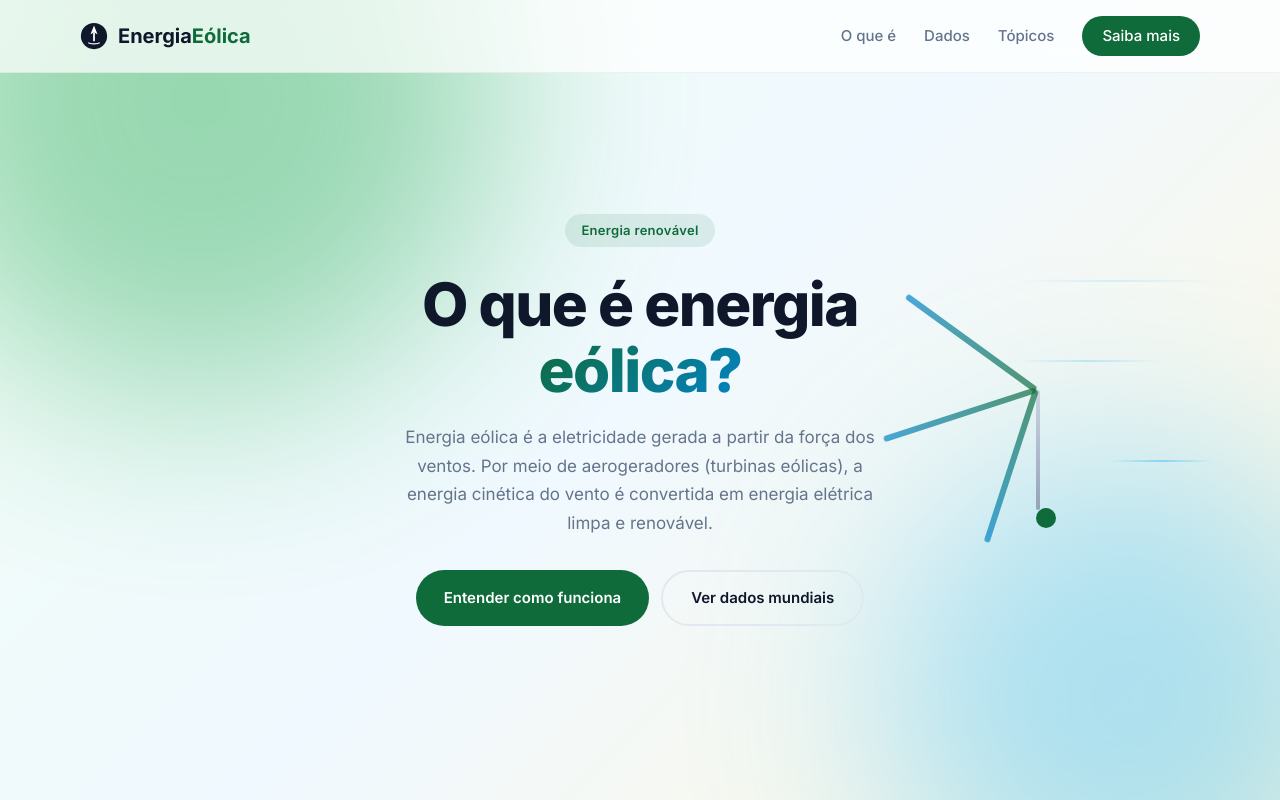
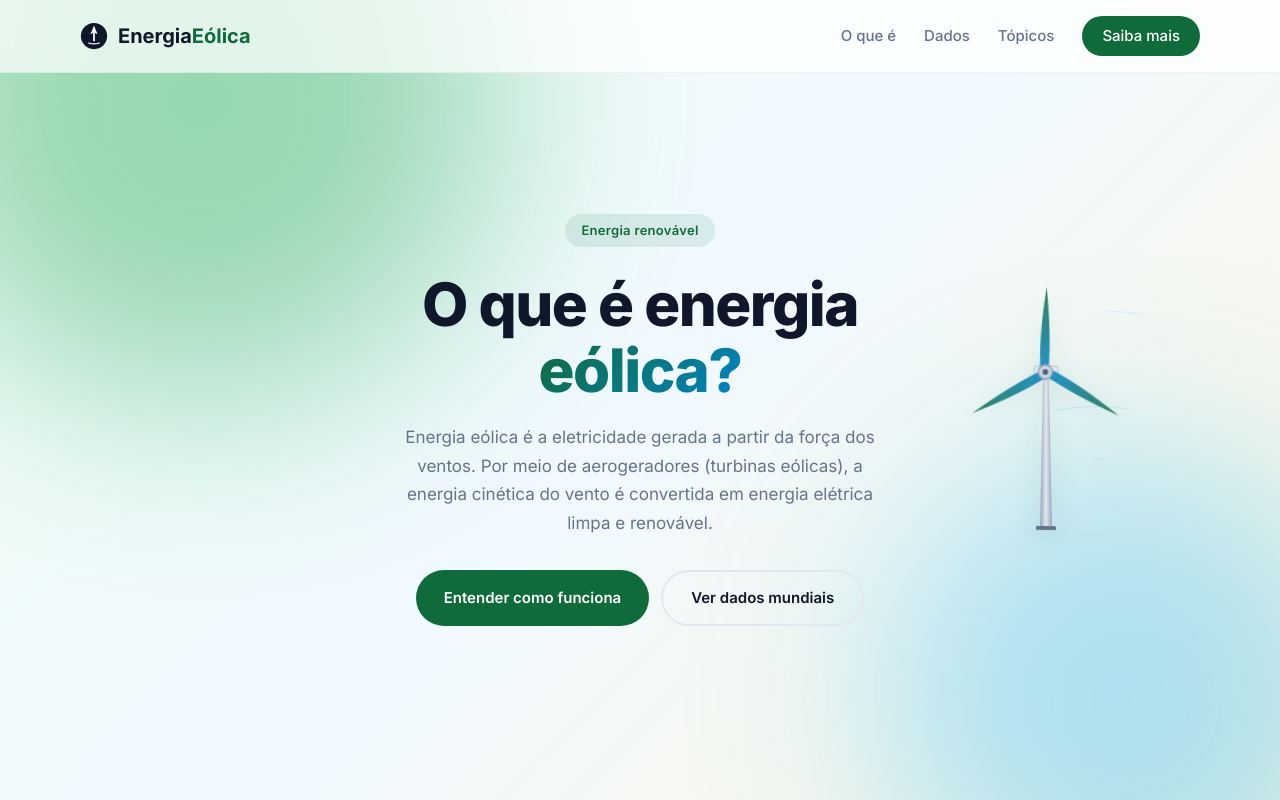
Before and after one commit to VitaoDeveloper/Energy_Site, a React (Vite) app: page / in a window 1280 px wide. Shown: the top 800 px of the page. Built offline with nearby package versions, Linux system fonts and the light colour scheme.

Commit message:
Navbar unificado + turbina SVG animada

```diff
--- a/src/App.css
+++ b/src/App.css
@@ -215,64 +215,77 @@
   z-index: 1;
 }
 
-.turbine {
-  position: absolute;
-  top: 50%;
-  left: 50%;
-  margin-top: -10px;
-  margin-left: -10px;
+.turbine-wrapper {
+  position: relative;
+  width: 100%;
+  height: 100%;
+  display: flex;
+  align-items: center;
+  justify-content: center;
+  perspective: 1000px;
 }
 
-.blade {
-  position: absolute;
-  width: 6px;
-  height: 160px;
-  background: linear-gradient(to top, var(--green-deep), var(--sky-blue));
-  border-radius: 999px;
-  transform-origin: bottom center;
-  opacity: 0.7;
-  top: -160px;
-  left: -3px;
+.turbine-svg {
+  width: 200px;
+  height: auto;
+  transform: perspective(800px) rotateY(-4deg);
+  filter: drop-shadow(0 4px 12px rgba(15,107,58,0.12));
+  transition: transform 0.8s ease;
 }
 
-.blade-1 { transform: rotate(0deg); animation: spin 4s linear infinite; }
-.blade-2 { transform: rotate(120deg); animation: spin 4s linear infinite; }
-.blade-3 { transform: rotate(240deg); animation: spin 4s linear infinite; }
+.turbine-svg:hover {
+  transform: perspective(800px) rotateY(0deg);
+}
+
+/* Rotor animation */
+.rotor {
+  animation: spin 6s cubic-bezier(0.45, 0.05, 0.55, 0.95) infinite;
+  transform-origin: center;
+  transform-box: fill-box;
+}
 
 @keyframes spin {
+  from { transform: rotate(0deg); }
   to { transform: rotate(360deg); }
 }
 
-.tower {
-  width: 4px;
-  height: 120px;
-  background: linear-gradient(to top, #94a3b8, #cbd5e1);
-  border-radius: 999px;
+/* Shadow pulse */
+.shadow-pulse {
+  animation: shadowPulse 4s ease-in-out infinite;
 }
 
-.base-ring {
-  width: 20px;
-  height: 20px;
-  border-radius: 50%;
-  background: var(--green-deep);
-  margin-top: -2px;
+@keyframes shadowPulse {
+  0%, 100% { opacity: 0.06; transform: scaleX(1); }
+  50% { opacity: 0.14; transform: scaleX(1.15); }
 }
 
-.wind-line {
-  position: absolute;
-  height: 2px;
-  background: linear-gradient(to right, transparent, var(--sky-mid), transparent);
-  border-radius: 2px;
-  opacity: 0.3;
+/* Wind sweeps */
+.wind-sweeps {
+  opacity: 0.4;
 }
 
-.wind-line-1 { width: 200px; top: 20%; right: 0; animation: wind 3s ease-in-out infinite; }
-.wind-line-2 { width: 140px; top: 40%; right: 20%; animation: wind 3s ease-in-out infinite 0.8s; }
-.wind-line-3 { width: 100px; top: 65%; right: 10%; animation: wind 3s ease-in-out infinite 1.6s; }
+.sweep {
+  stroke-dasharray: 80;
+  stroke-dashoffset: 80;
+}
 
-@keyframes wind {
-  0%, 100% { opacity: 0.15; transform: translateX(0); }
-  50% { opacity: 0.5; transform: translateX(30px); }
+.sweep-1 {
+  animation: sweep 3.5s ease-out infinite;
+}
+
+.sweep-2 {
+  animation: sweep 3.5s ease-out infinite 1.2s;
+}
+
+.sweep-3 {
+  animation: sweep 3.5s ease-out infinite 2.4s;
+}
+
+@keyframes sweep {
+  0% { stroke-dashoffset: 80; opacity: 0; }
+  30% { opacity: 0.5; }
+  70% { opacity: 0.5; }
+  100% { stroke-dashoffset: -40; opacity: 0; }
 }
 
 /* ── Hero Logos ── */
@@ -594,16 +607,15 @@
     right: auto;
     top: auto;
     transform: none;
-    width: 200px;
-    height: 240px;
+    width: 180px;
+    height: 220px;
     margin-top: 40px;
   }
 
-  .blade { height: 100px; top: -100px; }
-  .tower { height: 80px; }
-  .wind-line-1 { width: 120px; }
-  .wind-line-2 { width: 80px; }
-  .wind-line-3 { width: 60px; }
+  .turbine-svg {
+    width: 140px;
+    transform: perspective(600px) rotateY(-2deg);
+  }
 
   .stats-grid {
     grid-template-columns: repeat(2, 1fr);
--- a/src/components/Hero.tsx
+++ b/src/components/Hero.tsx
@@ -21,16 +21,50 @@ export default function Hero({ badge, title, subtitle, cta }: HeroProps) {
         <div className="hero-cta">{cta}</div>
       </div>
       <div className="hero-visual">
-        <div className="turbine" role="img" aria-label="Turbina eólica">
-          <div className="blade blade-1" />
-          <div className="blade blade-2" />
-          <div className="blade blade-3" />
-          <div className="tower" />
-          <div className="base-ring" />
+        <div className="turbine-wrapper">
+          <svg viewBox="0 0 200 280" className="turbine-svg" role="img" aria-label="Turbina eólica">
+            <defs>
+              <linearGradient id="bladeGrad" x1="0" y1="0" x2="0" y2="1">
+                <stop offset="0%" stopColor="#0f6b3a" />
+                <stop offset="100%" stopColor="#0284c7" />
+              </linearGradient>
+              <linearGradient id="towerGrad" x1="0" y1="0" x2="1" y2="0">
+                <stop offset="0%" stopColor="#94a3b8" />
+                <stop offset="50%" stopColor="#e2e8f0" />
+                <stop offset="100%" stopColor="#94a3b8" />
+              </linearGradient>
+            </defs>
+
+            {/* Ground shadow */}
+            <ellipse cx="100" cy="274" rx="40" ry="5" className="shadow-pulse" fill="rgba(0,0,0,0.08)" />
+
+            {/* Tower */}
+            <polygon points="94,270 106,270 103,118 97,118" fill="url(#towerGrad)" />
+            <rect x="90" y="266" width="20" height="4" rx="1" fill="#64748b" />
+
+            {/* Nacelle */}
+            <rect x="88" y="106" width="24" height="14" rx="3" fill="#e2e8f0" stroke="#94a3b8" strokeWidth="0.5" />
+
+            {/* Rotor blades */}
+            <g transform="translate(100, 112)">
+              <g className="rotor">
+                <path d="M -5,0 Q -8,-35 -1.5,-85 Q 5,-35 3,0 Z" fill="url(#bladeGrad)" opacity="0.85" />
+                <path d="M -5,0 Q -8,-35 -1.5,-85 Q 5,-35 3,0 Z" fill="url(#bladeGrad)" opacity="0.85" transform="rotate(120)" />
+                <path d="M -5,0 Q -8,-35 -1.5,-85 Q 5,-35 3,0 Z" fill="url(#bladeGrad)" opacity="0.85" transform="rotate(240)" />
+                <circle cx="0" cy="0" r="7" fill="#cbd5e1" stroke="#94a3b8" strokeWidth="1.5" />
+                <circle cx="0" cy="0" r="3" fill="#64748b" />
+                <circle cx="0" cy="0" r="1.5" fill="#475569" />
+              </g>
+            </g>
+
+            {/* Wind sweeps */}
+            <g className="wind-sweeps" aria-hidden="true">
+              <path d="M 130,55 Q 160,50 195,55" stroke="#38bdf8" strokeWidth="1.5" fill="none" strokeLinecap="round" className="sweep sweep-1" />
+              <path d="M 110,150 Q 155,142 200,152" stroke="#38bdf8" strokeWidth="1" fill="none" strokeLinecap="round" className="sweep sweep-2" />
+              <path d="M 145,200 Q 175,192 215,202" stroke="#38bdf8" strokeWidth="1.5" fill="none" strokeLinecap="round" className="sweep sweep-3" />
+            </g>
+          </svg>
         </div>
-        <div className="wind-line wind-line-1" />
-        <div className="wind-line wind-line-2" />
-        <div className="wind-line wind-line-3" />
       </div>
     </section>
   )
--- a/src/components/Navbar.tsx
+++ b/src/components/Navbar.tsx
@@ -1,13 +1,14 @@
-import { Link, useLocation } from 'react-router-dom'
+import { useLocation } from 'react-router-dom'
 
 export default function Navbar() {
-  const location = useLocation()
-  const isHome = location.pathname === '/'
+  const { pathname } = useLocation()
+  const isHome = pathname === '/'
+  const h = (hash: string) => isHome ? hash : '/' + hash
 
   return (
-    <nav className="navbar">
+    <nav className="navbar" aria-label="Navegação principal">
       <div className="nav-inner">
-        <Link to="/" className="logo">
+        <a href={h('#')} className="logo">
           <svg width="28" height="28" viewBox="0 0 32 32" fill="none" aria-hidden="true">
             <circle cx="16" cy="16" r="15" fill="currentColor"/>
             <path d="M16 4L20 14L16 12L12 14Z" fill="#fff"/>
@@ -15,23 +16,12 @@ export default function Navbar() {
             <path d="M10 24Q16 26 22 24" stroke="#fff" strokeWidth="1.5" fill="none" strokeLinecap="round"/>
           </svg>
           <span>Energia<span className="logo-accent">Eólica</span></span>
-        </Link>
+        </a>
         <div className="nav-links">
-          {isHome ? (
-            <>
-              <a href="#sobre">O que é</a>
-              <a href="#dados">Dados</a>
-              <a href="#topicos">Tópicos</a>
-              <a href="#saiba-mais" className="btn-nav">Saiba mais</a>
-            </>
-          ) : (
-            <>
-              <Link to="/">Início</Link>
-              <Link to="/como-funciona">Como funciona</Link>
-              <Link to="/tipos">Tipos</Link>
-              <Link to="/" className="btn-nav">Voltar</Link>
-            </>
-          )}
+          <a href={h('#sobre')}>O que é</a>
+          <a href={h('#dados')}>Dados</a>
+          <a href={h('#topicos')}>Tópicos</a>
+          <a href={h('#saiba-mais')} className="btn-nav">Saiba mais</a>
         </div>
       </div>
     </nav>
```
